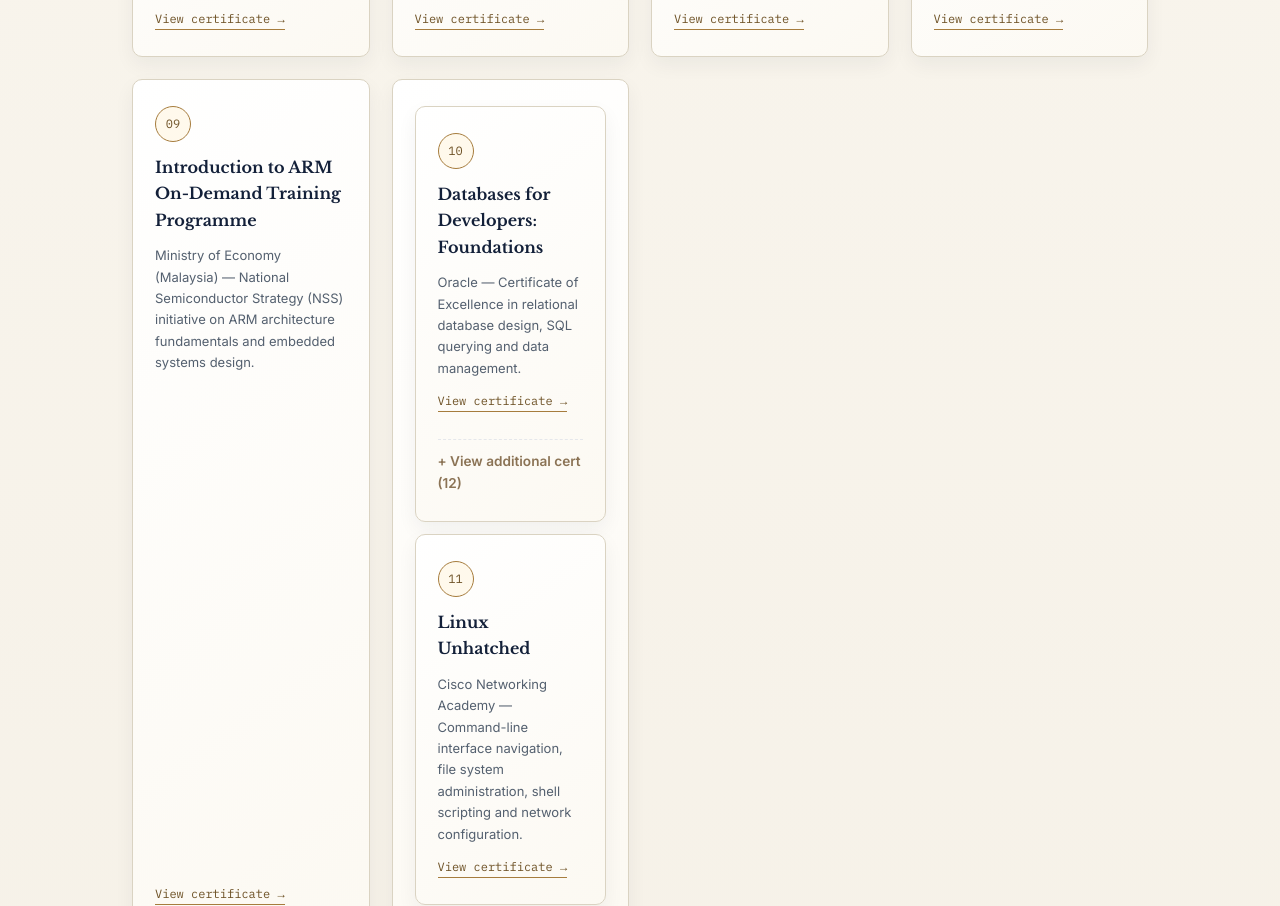
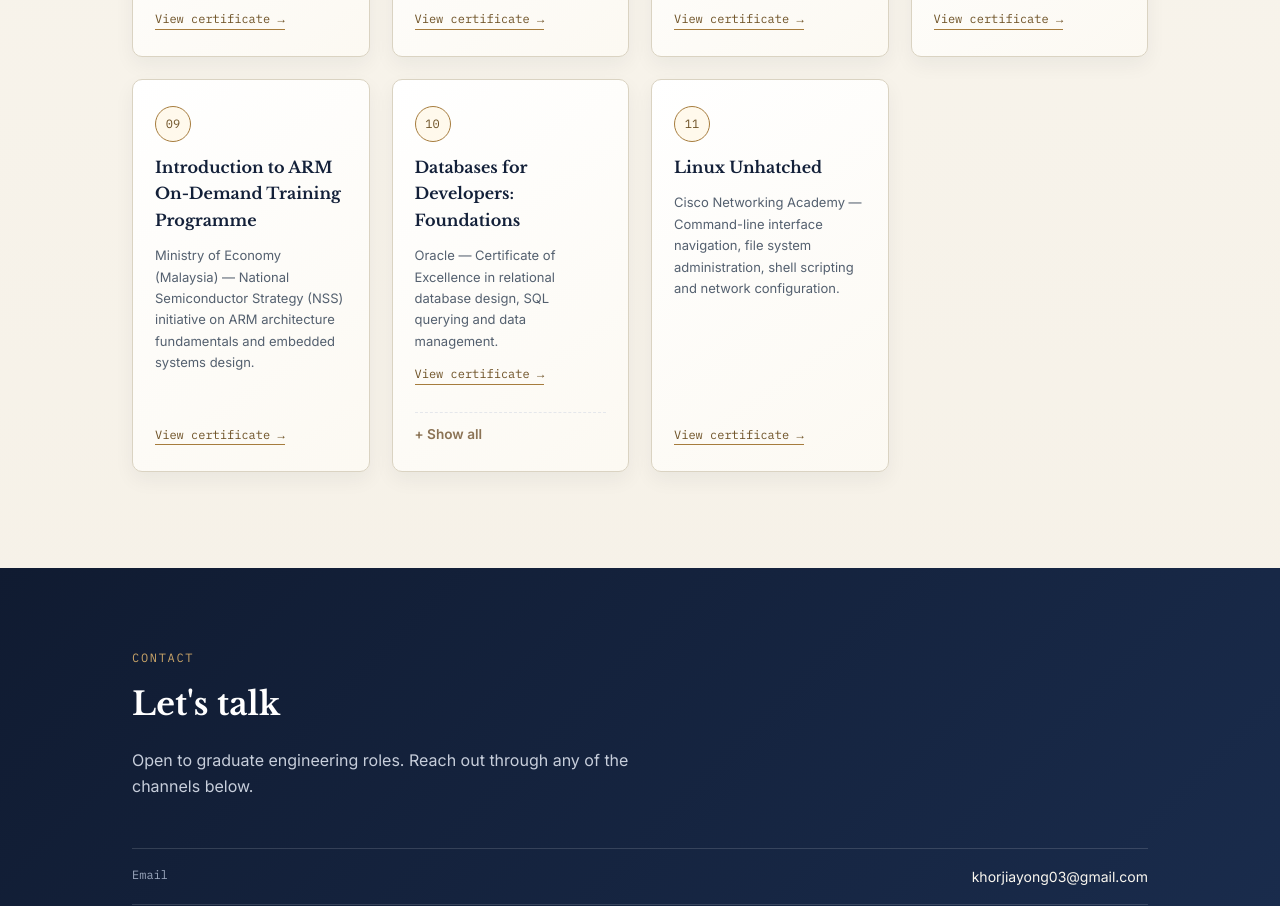
Before and after one commit to Khor03/Portfolio-Khor-Jia-Yong, a plain HTML site: page index.html in a window 1280 px wide. Shown: the part 3593-4499 px from the top of the page. Drawn offline with nearby package versions, Linux system fonts and the light colour scheme.

Commit message:
Update index.html

```diff
--- a/index.html
+++ b/index.html
@@ -470,7 +470,6 @@
         <a href="documents/certificate-9.pdf" target="_blank" rel="noopener" download>View certificate →</a>
       </div>
       <div class="doc-card">
-      <div class="doc-card">
           <div class="doc-icon">10</div>
 
           <!-- Main visible cert -->
@@ -481,7 +480,7 @@
           <!-- Expandable toggle for additional cert -->
           <details style="margin-top: 15px; border-top: 1px dashed #e5e7eb; padding-top: 10px;">
               <summary style="cursor: pointer; font-size: 0.85rem; font-weight: 600; color: #8b7355; list-style: none;">
-                  + View additional cert (12)
+                  + Show all
               </summary>
               <div style="margin-top: 10px;">
                   <h4 style="margin: 0 0 5px 0; font-size: 1rem;">Basics of SQL Statements & Indexes</h4>
```
